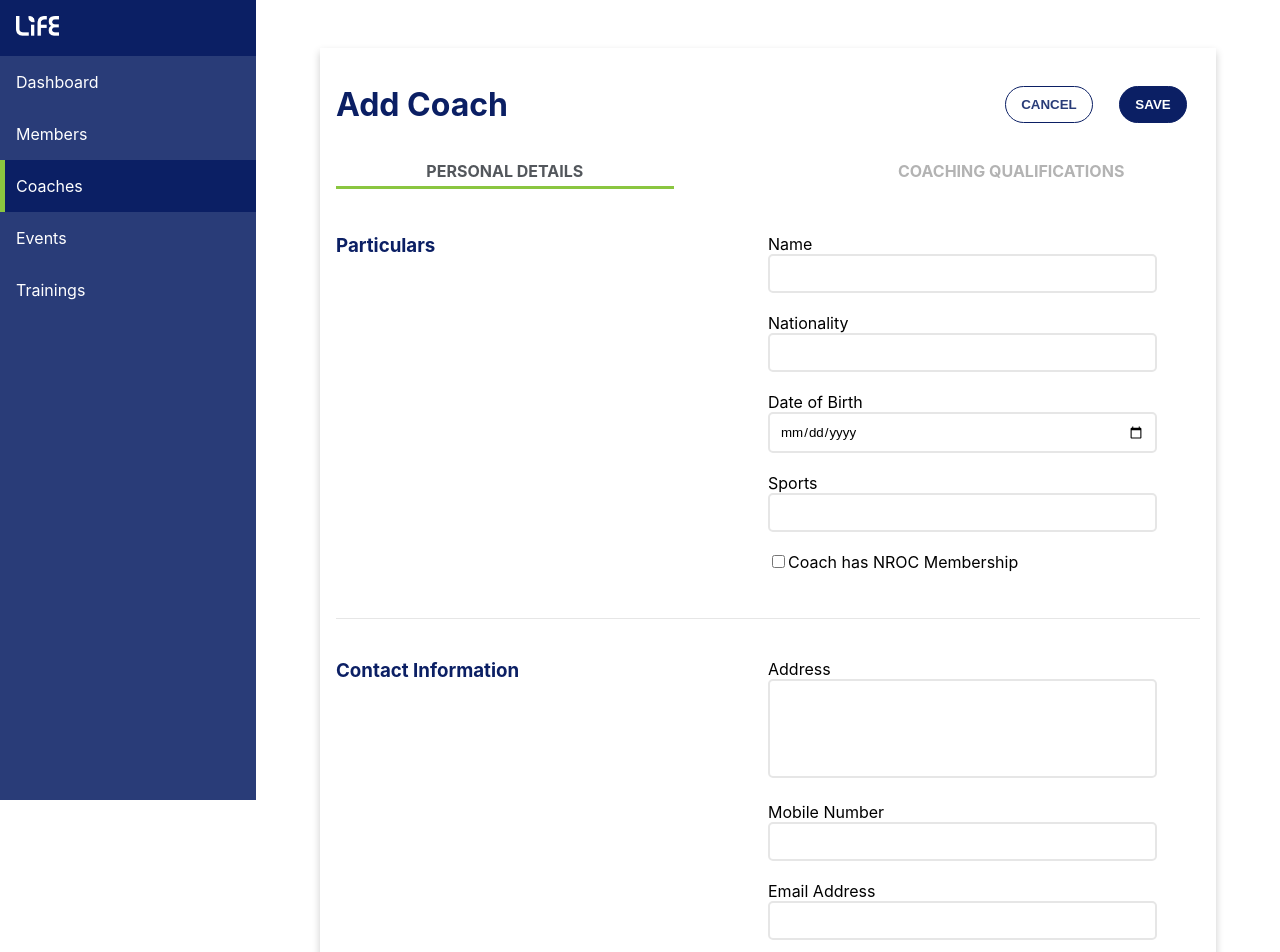
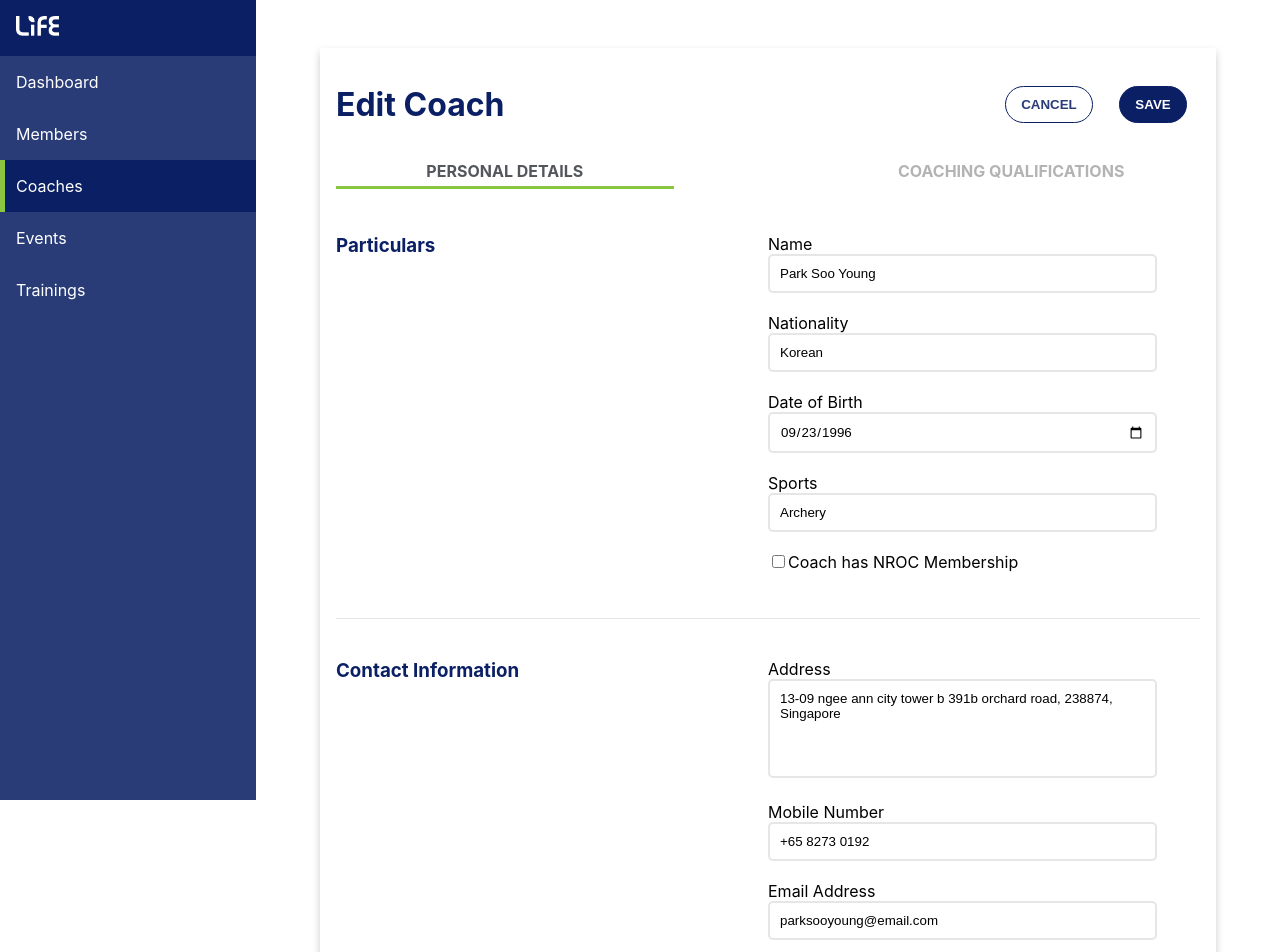
Before and after one commit to idlefrenchfry/LIFE-React, a React (Create React App) app: page /Coaches/Edit/1 in a window 1280 px wide. Shown: the top 952 px of the page. Built offline with nearby package versions, Linux system fonts and the light colour scheme.

Commit message:
Added edit version and form validation

```diff
--- a/src/pages/AddCoach.js
+++ b/src/pages/AddCoach.js
@@ -1,11 +1,103 @@
-import React, { useState } from 'react';
+import React, { useState, useEffect } from 'react';
+import { ISOStringToDate, validationDic } from '../CommonFunctions';
+import { cloneDeep } from 'lodash';
 
-function AddCoach() {
+const user = {
+    name: "Park Soo Young",
+    nationality: "Korean",
+    dob: "1996-10-23T07:35:13.451Z",
+    sports: "Archery",
+    address: "13-09 ngee ann city tower b 391b orchard road, 238874, Singapore",
+    mobileNo: "+65 8273 0192",
+    emailAddr: "parksooyoung@email.com",
+    cspName: "Aspire Badminton Centre"
+}
+
+const emptyUser = {
+    name: "",
+    nationality: "",
+    dob: "",
+    sports: "",
+    address: "",
+    mobileNo: "",
+    emailAddr: "",
+    cspName: ""
+}
+
+function AddCoach(props) {
 
     const today = new Date();
 
+    const [formHeader, setFormHeader] = useState("Add Coach");
+
+    const [isProcessed, setIsProcessed] = useState(false);
+
     // Keep track of which section to display
     const [currentSection, setCurrentSection] = useState("tab1");
+
+    const [coach, setCoach] = useState(emptyUser);
+
+    useEffect(() => {
+        if (props.location.pathname.includes("/Coaches/Edit/") && !isProcessed) {
+            // fetch member
+            let objKeys = Object.keys(user);
+            objKeys.forEach(key => {
+                if(typeof(user[key]) === "string" && user[key].match(validationDic["isostring"])) {
+                    let dateObj = ISOStringToDate(user[key]);
+                    let monthString = dateObj.getMonth().toString();
+                    let dateString = dateObj.getDate().toString();
+
+                    if (monthString.length === 1)
+                        monthString = "0" + monthString
+
+                    if (dateString.length === 1)
+                        dateString = "0" + dateString
+
+                    let defaultVal = dateObj.getFullYear() +
+                                     "-" + monthString +
+                                     "-" + dateString;
+
+                    user[key] = defaultVal
+                }
+            });
+
+            // Since default value doesn't work for select options
+            let selectInputs = document.getElementsByTagName("select");
+            for (let i = 0; i < selectInputs.length; i++) {
+                let select = selectInputs[i];
+                let selectId = select.id;
+
+                if (user[selectId]) {
+                    let options = select.childNodes;
+                    for (let index = 0; index < options.length; index++) {
+                        const option = options[index];
+                        if (option.value === user[selectId]) {
+                            option.setAttribute("selected", "");
+                            break;
+                        }
+                    }
+                }
+            }
+
+            setCoach(user);
+            setIsProcessed(true);
+            setFormHeader("Edit Coach");
+        }
+    }, [])
+
+    const inputUnfocus = (e) => {
+        // onBlur
+        console.log("On blur function was called for: ", e.target.id);
+        let regEx = validationDic[e.target.getAttribute("regEx")]
+        console.log("Reg Ex: " , regEx);
+        if (e.target.value && regEx) {
+            if (!e.target.value.match(regEx))
+                e.target.setAttribute("style", "border-color:#ff3f34");
+            else
+                e.target.removeAttribute("style");
+        }
+    }
+
 
     // onClick function to execute when changing section
     const changeSection = (e) => {
@@ -43,7 +135,7 @@ function AddCoach() {
     return (
         <div className="card">
             <div className="cardTop">
-                <h1>Add Coach</h1>
+                <h1>{formHeader}</h1>
                 <div className="buttonsSet">
                     <button onClick={cancel} className="noselect">Cancel</button>
                     <button form="form" className="noselect" id="submit">Save</button>
@@ -61,32 +153,32 @@ function AddCoach() {
                         <h3>Particulars</h3>
                         <div className="inputs">
                             {/* ---------- NAME ---------- */}
-                            <label htmlFor="eName">Name</label>
+                            <label htmlFor="name">Name</label>
                             <br />
-                            <input id="eName" name="eName" type="text"></input>
+                            <input id="name" name="name" type="text" regEx="alphaspace" defaultValue={coach.name} onBlur={inputUnfocus} />
                             <br />
 
                             {/* NATIONALITY */}
                             <label htmlFor="nationality">Nationality</label>
                             <br />
-                            <input id="nationality" name="nationality" type="text"></input>
+                            <input id="nationality" name="nationality" type="text" regEx="alphaspace" defaultValue={coach.nationality} onBlur={inputUnfocus} />
                             <br />
 
                             {/* ---------- DOB ---------- */}
                             <label htmlFor="dob">Date of Birth</label>
-                            <input type="date" id="dob" name="dob"
-                                max={today.getFullYear() + "-" + today.getMonth() + "-" + today.getDate()}></input>
+                            <input type="date" id="dob" name="dob" defaultValue={coach.dob} />
                             <br />
 
                             {/* ---------- SPORTS ---------- */}
                             <label htmlFor="sports">Sports</label>
                             <br />
-                            <input id="sports" name="sports" type="text" />
+                            <input id="sports" name="sports" type="text" defaultValue={coach.sports} />
                             <br />
 
                             {/* ---------- NROC MEMBERSHIP ---------- */}
-                            <input type="checkbox" id="nroc" name="nroc" value="hasNROC" />
-                            <label for="nroc">Coach has NROC Membership</label><br />
+                            {/* TO DO: haven't done nroc for coach details as well */}
+                            <input type="checkbox" id="nroc" name="nroc" defaultValue="hasNROC" />
+                            <label htmlFor="nroc">Coach has NROC Membership</label><br />
                         </div>
                     </div>
 
@@ -97,21 +189,21 @@ function AddCoach() {
 
                         <div className="inputs">
                             {/* ---------- ADDRESS ---------- */}
-                            <label htmlFor="addr">Address</label>
+                            <label htmlFor="address">Address</label>
                             <br />
-                            <textarea name="addr" id="addr" rows="5"/>
+                            <textarea name="address" id="address" rows="5" defaultValue={coach.address} />
                             <br />
 
                             {/* ---------- CONTACT NUMBER ---------- */}
-                            <label htmlFor="contactNum">Mobile Number</label>
+                            <label htmlFor="mobileNo">Mobile Number</label>
                             <br />
-                            <input id="contactNum" name="contactNum" type="text"></input>
+                            <input id="mobileNo" name="mobileNo" type="text" defaultValue={coach.mobileNo} />
                             <br />
 
                             {/* ---------- EMAIL ADDRESS ---------- */}
                             <label htmlFor="emailAddr">Email Address</label>
                             <br />
-                            <input id="emailAddr" name="emailAddr" type="text"></input>
+                            <input id="emailAddr" name="emailAddr" type="text" defaultValue={coach.emailAddr} />
                             <br />
                         </div>
                     </div>
@@ -123,11 +215,11 @@ function AddCoach() {
                         <div className="inputs">
                             {/* ---------- DOCUMENTS ---------- */}
                             <label htmlFor="resumeCv">Resume / CV</label>
-                            <input id="resumeCv" name="resumeCv" type="file"></input>
+                            <input id="resumeCv" name="resumeCv" type="file" multiple />
 
                             {/* ---------- COACHING QUALIFICATIONS ---------- */}
                             <label htmlFor="coachQual">Coaching Qualifications</label>
-                            <input id="coachQual" name="coachQual" type="file"></input>
+                            <input id="coachQual" name="coachQual" type="file"multiple />
                         </div>
                     </div>
 
@@ -137,13 +229,13 @@ function AddCoach() {
                             {/* ---------- COACHING SERVICE PROVIDER NAME ---------- */}
                             <label htmlFor="cspName">Coaching Service Provider Name</label>
                             <br />
-                            <input id="cspName" name="cspName" type="text"></input>
+                            <input id="cspName" name="cspName" type="text" defaultValue={coach.cspName} />
                             <br />
 
                             {/* ---------- COACHING SERVICE PROVIDER CONTRACT ---------- */}
                             <label htmlFor="cspContract">Coaching Service Provider Contract</label>
                             <br />
-                            <input id="cspContract" name="cspContract" type="file"></input>
+                            <input id="cspContract" name="cspContract" type="file" multiple />
                             <br />
                         </div>
                     </div>
```
